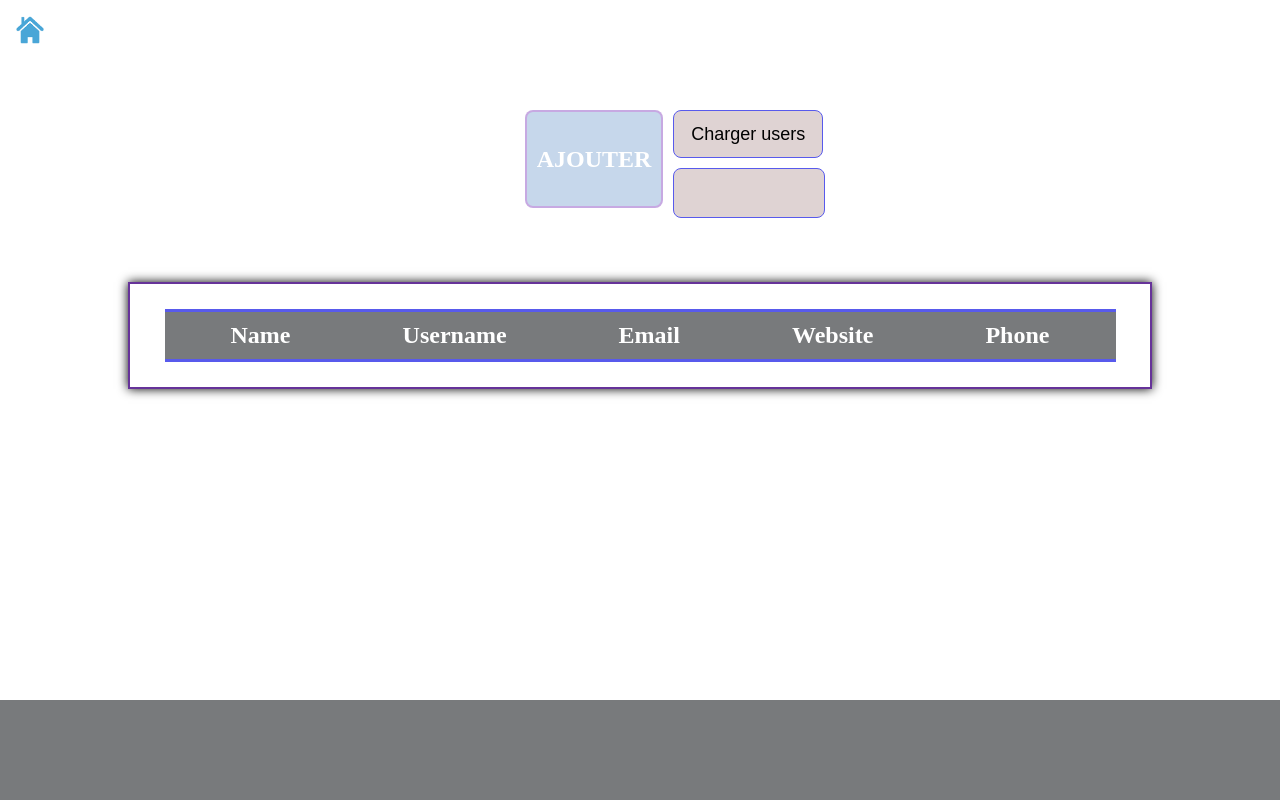
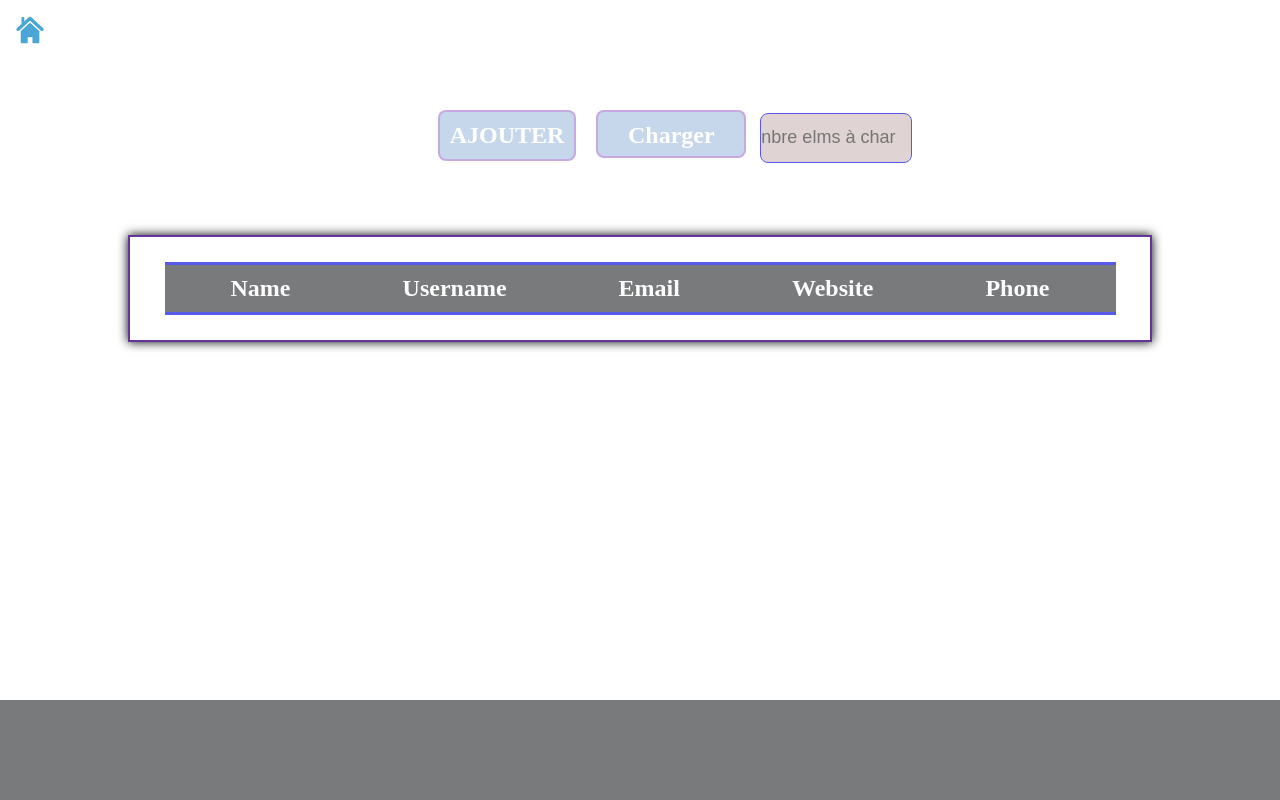
Before and after one commit to weuthie/PROJET_FLASK, a Flask app: page /pagePrincipal in a window 1280 px wide. Run offline with Flask 2, Linux system fonts and the light colour scheme; lists and menus that the app fills with data are empty.

Commit message:
les modification sur le boutton de chargements

```diff
--- a/app.py
+++ b/app.py
@@ -24,7 +24,7 @@
 
 class Gerenmbre(FlaskForm):
     nbchoix=IntegerField('',validators=[InputRequired()])
-    btn = SubmitField('Charger users')
+    btn = SubmitField('Charger')
 
 # recuperation des donne de l'api
 
--- a/templates/base.html
+++ b/templates/base.html
@@ -14,7 +14,7 @@
     <nav>
         <ul>
             <li class="li">
-                <a href="#"><img src="../static/img/home.png" alt=""></a>
+                <a href="/"><img src="../static/img/home.png" alt=""></a>
             </li>
             <li>
                 <a href="#">POSTS</a>
--- a/templates/formulairedajout.html
+++ b/templates/formulairedajout.html
@@ -12,7 +12,7 @@
 </head>
 
 <body>
-    <a href="#"><img src="{{ url_for('static', filename='img/homee.png')}}" alt=""></a>
+    <a href="/"><img src="{{ url_for('static', filename='img/homee.png')}}" alt=""></a>
 
     <div class="cadre">
         <h2>ADD USER</h2>
--- a/templates/pagePrincipal.html
+++ b/templates/pagePrincipal.html
@@ -11,19 +11,21 @@
 </head>
 
 <body>
-    <a href="#"><img src="../static/img/homee.png" alt=""></a>
+    <a href="/"><img src="../static/img/homee.png" alt=""></a>
 
     <div id="container">
         <div id="btns">
+            <a href="adduser">
             <button class="btnP" id="btn1">AJOUTER</button>
+        </a>
              <form action="" method="post">
             <!-- <input type="submit" class="btnP" id="btn2" value="CHARGER"> -->
             <!-- <input type="number" name="inputs" class="numelt" placeholder="nbre elms à charger" max="5" min="1"> -->
 <!-- les modification que j'ai aporter -->
             {{ formulair.hidden_tag()}}
-            {{ formulair.btn}}
-            <br>
-            {{ formulair.nbchoix(class="numelt" )}}
+            {{ formulair.btn(class="btnP" ,id="btn2" )}}
+
+            {{ formulair.nbchoix(class="numelt" , placeholder="nbre elms à charger" )}}
          </form>
         </div>
         <!-- formulaire a revoir en cas de wouyayoe -->
@@ -53,7 +55,7 @@
             </tbody>
         </table>
     </div>
-    <footer></footer>
+    <footer>&copy Groupe4 Flask_Projet P4 Dev_Data SA 2022</footer>
 </body>
 
 </html>
--- a/templates/pageindex.html
+++ b/templates/pageindex.html
@@ -8,13 +8,13 @@
     <body>
         <div id="container">
             <div id="btns">
-                <a href="#">
+                <a href="adduser">
                 <button class="btnP" id="btn1">AJOUTER</button>
                 </a>
-                <a href="#">
+                <a href="pagePrincipal">
                 <button class="btnP" id="btn2">CHARGER</button>
                 </a>
-                <input type="text" class="numelt" placeholder="nbre elms à charger">
+
             </div>
     </body>
 </html>
```
